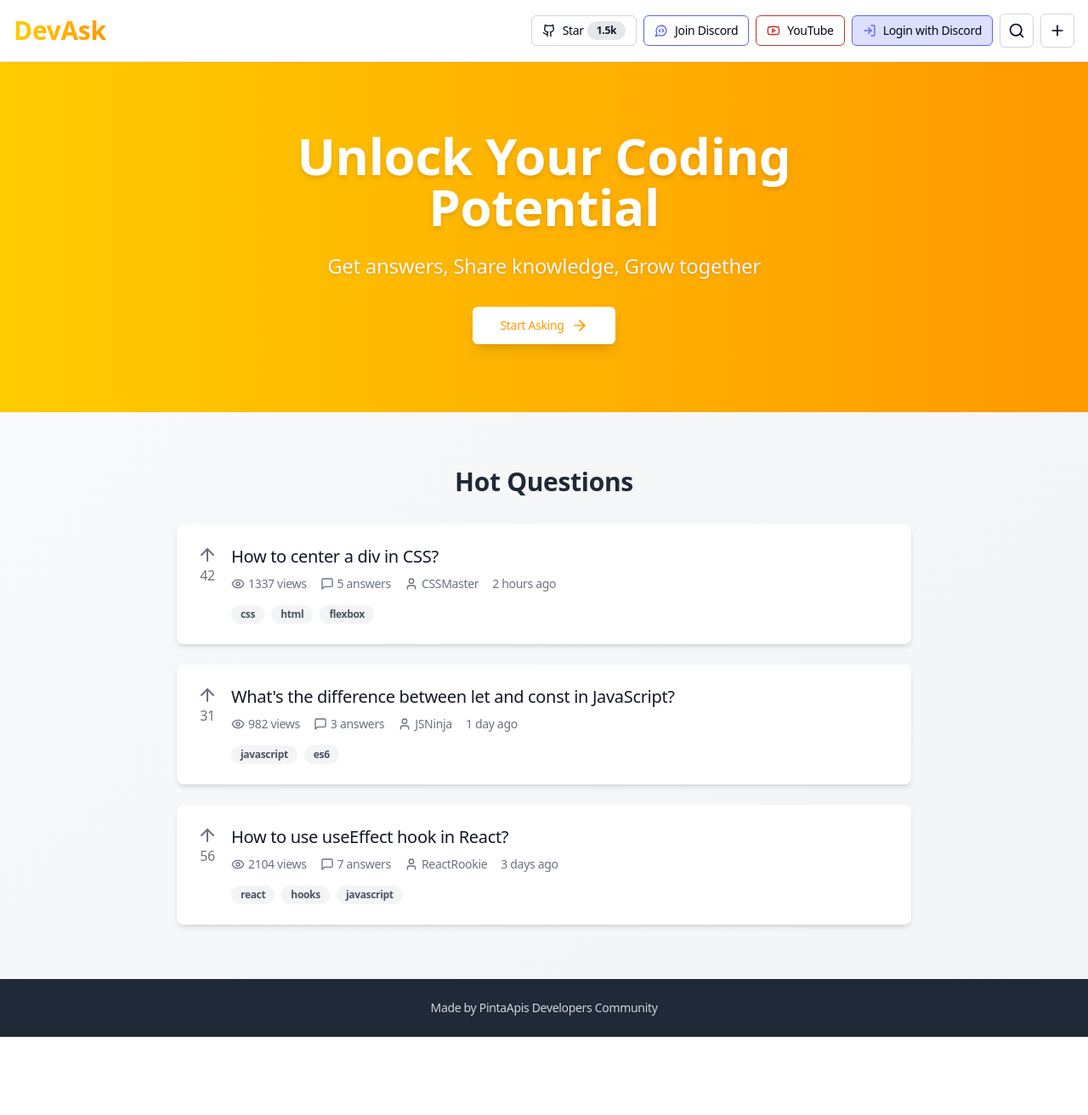
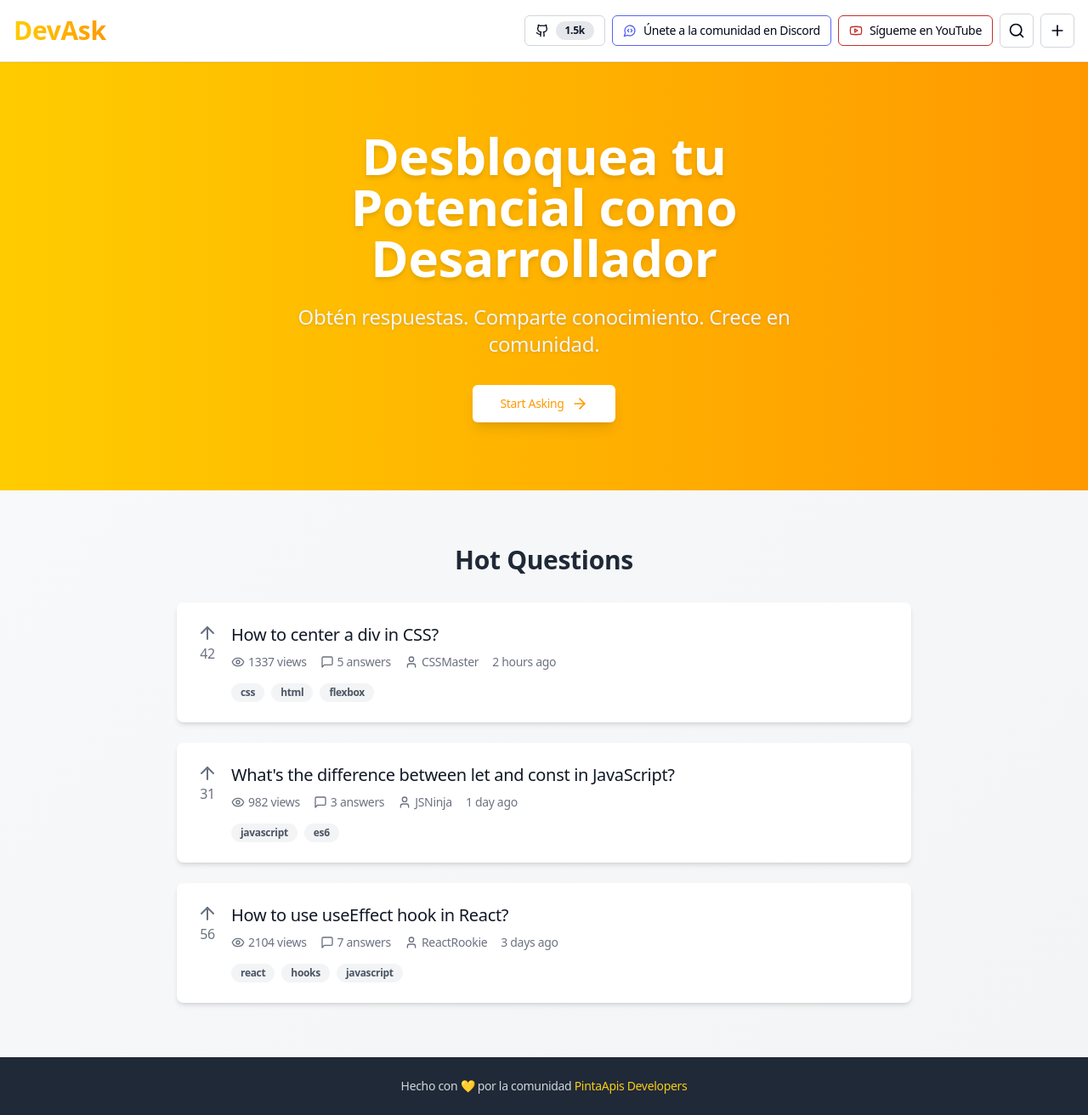
Before and after one commit to carlosazaustre/devask, a Next.js app: page / in a window 1280 px wide. Shown: the whole page at 85% size. Before the commit the page ends 1220 px from the top, so only its background shows below. Built offline with nearby package versions, Linux system fonts and the light colour scheme.

Commit message:
style: :recycle: add translations

```diff
--- a/src/components/Footer.tsx
+++ b/src/components/Footer.tsx
@@ -2,7 +2,13 @@ const Footer: React.FC = () => {
   return (
     <footer className="bg-gray-800 py-6 text-center">
       <p className="text-gray-300 text-sm">
-        Made by PintaApis Developers Community
+        Hecho con 💛 por la comunidad{" "}
+        <a
+          href="https://discord.gg/carlosazaustre"
+          className="text-yellow-400 hover:underline"
+        >
+          PintaApis Developers
+        </a>
       </p>
     </footer>
   );
--- a/src/components/Header.tsx
+++ b/src/components/Header.tsx
@@ -1,5 +1,6 @@
 import { Button } from "@/components/ui/button";
 import { Badge } from "@/components/ui/badge";
+import Link from "next/link";
 import {
   MessageCircleCode,
   Youtube,
@@ -13,45 +14,48 @@ const Header: React.FC = () => {
   return (
     <header className="bg-white border-b border-gray-200 sticky top-0 z-10 shadow-sm">
       <div className="container mx-auto px-4 py-4 flex items-center justify-between">
-        <h1 className="text-3xl font-bold text-gray-800 bg-gradient-to-r from-[#ffcc00] to-[#ff9900] bg-clip-text text-transparent">
+        <Link
+          href="/"
+          className="text-3xl font-bold text-gray-800 bg-gradient-to-r from-[#ffcc00] to-[#ff9900] bg-clip-text text-transparent"
+        >
           DevAsk
-        </h1>
+        </Link>
         <div className="flex items-center space-x-2">
+          <Link href="https://github.com/carlosazaustre/devask" target="_blank">
             <Button
               variant="outline"
               size="sm"
               className="hidden xl:inline-flex border-gray-300 hover:bg-gray-100 hover:text-gray-900 transition-all duration-300 ease-in-out"
             >
               <Github className="mr-2 h-4 w-4" />
-            <span className="mr-1">Star</span>
               <Badge variant="secondary" className="bg-gray-200">
                 1.5k
               </Badge>
             </Button>
+          </Link>
+          <Link href="https://discord.gg/carlosazaustre" target="_blank">
             <Button
               variant="outline"
               size="sm"
               className="hidden lg:inline-flex border-[#5865F2] hover:bg-[#5865F233] hover:text-gray-900 transition-all duration-300 ease-in-out"
             >
               <MessageCircleCode className="mr-2 h-4 w-4" color="#5865f2" />
-            Join Discord
+              Únete a la comunidad en Discord
             </Button>
+          </Link>
+          <Link
+            href="https://youtube.com/carlosazaustre?sub_confirmation=1"
+            target="_blank"
+          >
             <Button
               variant="outline"
               size="sm"
               className="hidden lg:inline-flex border-[#c4302b] hover:bg-[#ffc8c6] hover:text-gray-900 transition-all duration-300 ease-in-out"
             >
               <Youtube className="mr-2 h-4 w-4" color="#c4302b" />
-            YouTube
+              Sígueme en YouTube
             </Button>
-          <Button
-            variant="outline"
-            size="sm"
-            className="hidden md:inline-flex border-[#5865F2] bg-[#5865F233] hover:bg-[#5865F288] hover:text-gray-900 transition-all duration-300 ease-in-out"
-          >
-            <LogIn className="mr-2 h-4 w-4" color="#5865f2" />
-            Login with Discord
-          </Button>
+          </Link>
           <Button
             variant="outline"
             size="icon"
--- a/src/components/Hero.tsx
+++ b/src/components/Hero.tsx
@@ -6,10 +6,10 @@ const Hero: React.FC = () => {
     <section className="bg-gradient-to-r from-[#ffcc00] to-[#ff9900] py-20 px-4">
       <div className="container mx-auto max-w-3xl text-center">
         <h2 className="text-5xl md:text-6xl font-extrabold text-white mb-6 leading-tight drop-shadow-md">
-          Unlock Your Coding Potential
+          Desbloquea tu Potencial como Desarrollador
         </h2>
         <p className="text-xl md:text-2xl text-gray-100 mb-8 drop-shadow">
-          Get answers, Share knowledge, Grow together
+          Obtén respuestas. Comparte conocimiento. Crece en comunidad.
         </p>
         <Button
           size="lg"
```
Lines whose indentation alone changed are shown as unchanged.
